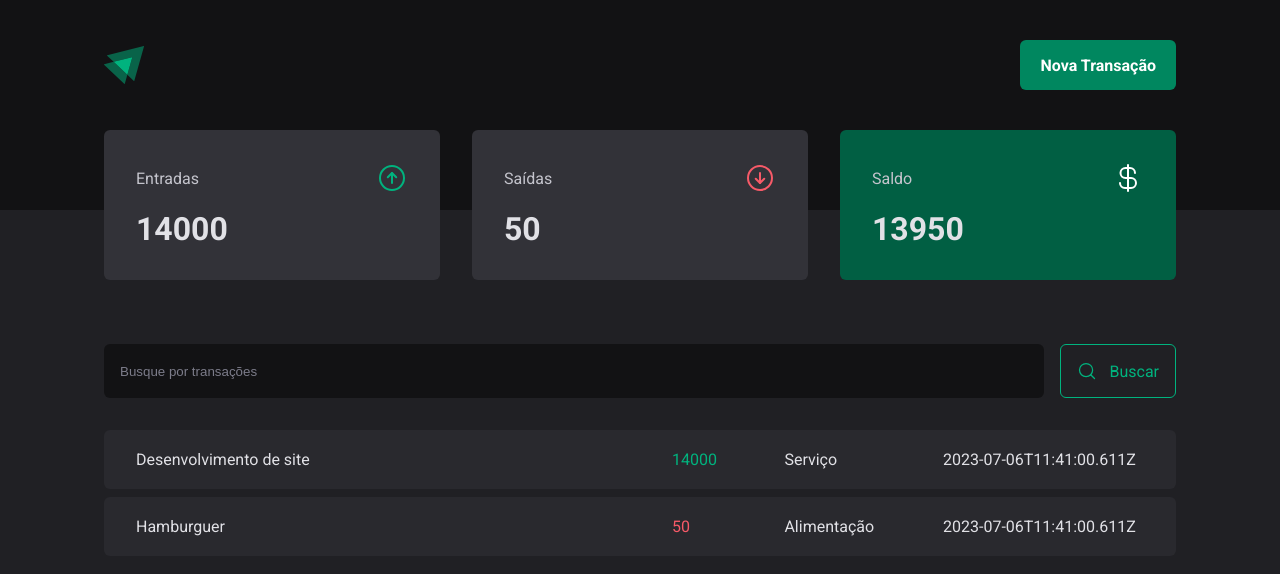
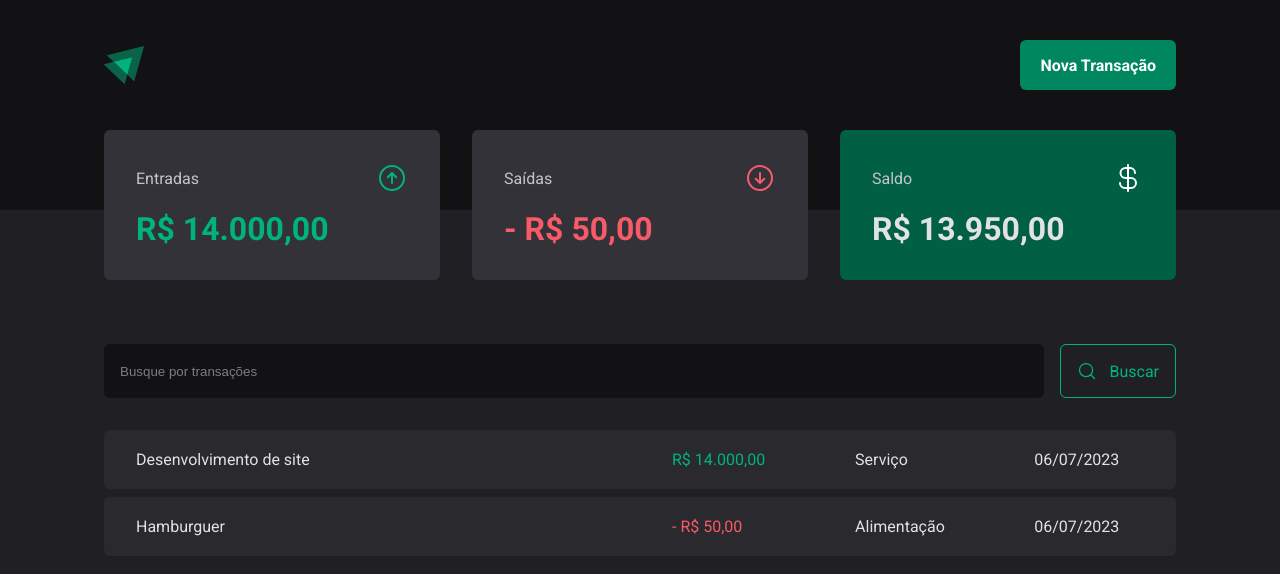
Before and after one commit to AugustoCVS/DtMoney, a React (Vite) app: page / in a window 1280 px wide. Shown: the top 574 px of the page. Built offline with nearby package versions, Linux system fonts and the light colour scheme; data requests are answered from the project's data file.

Commit message:
feat: changing summary logic

```diff
--- a/src/Components/Summary/Summary.tsx
+++ b/src/Components/Summary/Summary.tsx
@@ -3,6 +3,7 @@ import { useContext } from 'react'
 
 import { SummaryCard, SummaryContainer } from './styles'
 import { TransactionContext } from '../../contexts/TransactionsContext'
+import { priceFormatter } from '../../utils/formatter'
 
 export function Summary() {
   const { transactions } = useContext(TransactionContext)
@@ -28,30 +29,38 @@ export function Summary() {
     },
   )
 
+  function ChangeTotalBackground() {
+    if (summary.total < 0) {
+      return 'red'
+    } else {
+      return 'green'
+    }
+  }
+
   return (
     <SummaryContainer>
-      <SummaryCard>
+      <SummaryCard textvariant="green">
         <header>
           <span>Entradas</span>
           <ArrowCircleUp size={32} color="#00b37e" />
         </header>
-        <strong>{summary.income}</strong>
+        <strong>{priceFormatter.format(summary.income)}</strong>
       </SummaryCard>
 
-      <SummaryCard>
+      <SummaryCard textvariant="red">
         <header>
           <span>Saídas</span>
           <ArrowCircleDown size={32} color="#f75a68" />
         </header>
-        <strong>{summary.outcome}</strong>
+        <strong>- {priceFormatter.format(summary.outcome)}</strong>
       </SummaryCard>
 
-      <SummaryCard variant="green">
+      <SummaryCard variant={ChangeTotalBackground()}>
         <header>
           <span>Saldo</span>
           <CurrencyDollar size={32} color="#fff" />
         </header>
-        <strong>{summary.total}</strong>
+        <strong>{priceFormatter.format(summary.total)}</strong>
       </SummaryCard>
     </SummaryContainer>
   )
--- a/src/Components/Summary/styles.ts
+++ b/src/Components/Summary/styles.ts
@@ -30,6 +30,18 @@ export const SummaryCard = styled.div<SummaryCardProps>`
     display: block;
     margin-top: 1rem;
     font-size: 2rem;
+
+    ${(props) =>
+      props.textvariant === 'green' &&
+      css`
+        color: ${(props) => props.theme['green-300']};
+      `}
+
+    ${(props) =>
+      props.textvariant === 'red' &&
+      css`
+        color: ${(props) => props.theme['red-300']};
+      `}
   }
 
   ${(props) =>
@@ -37,4 +49,10 @@ export const SummaryCard = styled.div<SummaryCardProps>`
     css`
       background: ${(props) => props.theme['green-700']};
     `}
+
+  ${(props) =>
+    props.variant === 'red' &&
+    css`
+      background: ${(props) => props.theme['red-700']};
+    `}
 `
--- a/src/interfaces/PriceHighLightProps.tsx
+++ b/src/interfaces/PriceHighLightProps.tsx
@@ -1,3 +1,3 @@
 export interface PriceHighLightProps {
-  variant: 'income' | 'outcome'
+  variant: string
 }
--- a/src/interfaces/SummaryCardProps.tsx
+++ b/src/interfaces/SummaryCardProps.tsx
@@ -1,3 +1,4 @@
 export interface SummaryCardProps {
-  variant?: 'green'
+  variant?: 'green' | 'red'
+  textvariant?: 'green' | 'red'
 }
--- a/src/pages/Transactions/Transactions.tsx
+++ b/src/pages/Transactions/Transactions.tsx
@@ -9,6 +9,7 @@ import {
   TransectionsTable,
 } from './styles'
 import { TransactionContext } from '../../contexts/TransactionsContext'
+import { dateFormatter, priceFormatter } from '../../utils/formatter'
 
 export function Transections() {
   const { transactions } = useContext(TransactionContext)
@@ -28,11 +29,14 @@ export function Transections() {
                   <td width="50%">{transaction.description}</td>
                   <td>
                     <PriceHighLight variant={transaction.type}>
-                      {transaction.price}
+                      {transaction.type === 'outcome' && '- '}
+                      {priceFormatter.format(transaction.price)}
                     </PriceHighLight>
                   </td>
                   <td>{transaction.category}</td>
-                  <td>{transaction.createdAt}</td>
+                  <td>
+                    {dateFormatter.format(new Date(transaction.createdAt))}
+                  </td>
                 </tr>
               )
             })}
--- /dev/null
+++ b/src/utils/formatter.ts
@@ -0,0 +1,6 @@
+export const dateFormatter = new Intl.DateTimeFormat('pt-BR')
+
+export const priceFormatter = new Intl.NumberFormat('pt-BR', {
+  style: 'currency',
+  currency: 'BRL',
+})
```
